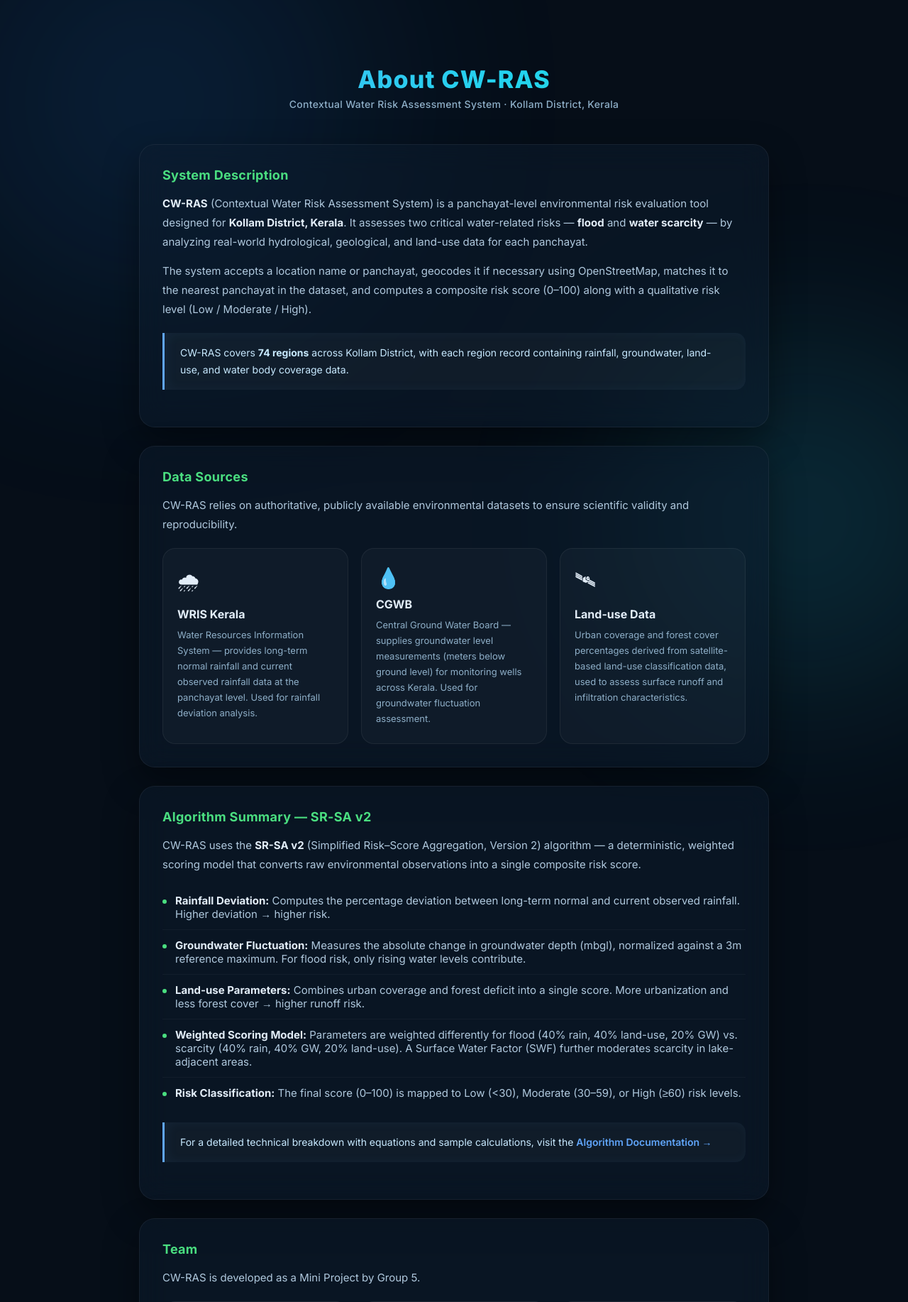
After one commit to hrit-tik/CWRAS, a Flask app: page /about in a window 1280 px wide. The commit adds this page. Shown: the top 1834 px of the page at 71% size. Run offline with Flask 3, Linux system fonts and the light colour scheme.

Commit message:
Add About CW-RAS page, update team roles, rename guide

```diff
--- a/app.py
+++ b/app.py
@@ -256,7 +256,13 @@ def index():
     )
 
 
-# ---------- NEW ROUTE (DOCUMENTATION ONLY) ----------
+# ---------- ABOUT PAGE ----------
+@app.route("/about")
+def about():
+    return render_template("about.html")
+
+
+# ---------- ALGORITHM DOCUMENTATION ----------
 @app.route("/algorithm")
 def algorithm():
     return render_template("algorithm.html")
--- /dev/null
+++ b/templates/about.html
@@ -0,0 +1,591 @@
+<!DOCTYPE html>
+<html lang="en">
+
+<head>
+    <meta charset="UTF-8">
+    <meta name="viewport" content="width=device-width, initial-scale=1.0">
+    <title>About · CW-RAS</title>
+    <meta name="description"
+        content="Learn about the Contextual Water Risk Assessment System — data sources, algorithm, and team.">
+
+    <link rel="preconnect" href="https://fonts.googleapis.com">
+    <link rel="preconnect" href="https://fonts.gstatic.com" crossorigin>
+    <link href="https://fonts.googleapis.com/css2?family=Inter:wght@400;500;600;700;800&display=swap" rel="stylesheet">
+
+    <style>
+        /* ===== RESET & BASE ===== */
+        *,
+        *::before,
+        *::after {
+            box-sizing: border-box;
+            margin: 0;
+            padding: 0;
+        }
+
+        body {
+            font-family: 'Inter', sans-serif;
+            background: #060e18;
+            color: #e2edf8;
+            min-height: 100vh;
+            overflow-x: hidden;
+        }
+
+        /* ===== BACKGROUND BLOBS ===== */
+        body::before,
+        body::after {
+            content: '';
+            position: fixed;
+            border-radius: 50%;
+            filter: blur(130px);
+            opacity: .14;
+            z-index: 0;
+            pointer-events: none;
+        }
+
+        body::before {
+            width: 550px;
+            height: 550px;
+            background: #1e90ff;
+            top: -160px;
+            left: -100px;
+            animation: blobDrift 20s ease-in-out infinite alternate;
+        }
+
+        body::after {
+            width: 480px;
+            height: 480px;
+            background: #22d3ee;
+            bottom: -140px;
+            right: -80px;
+            animation: blobDrift 24s ease-in-out infinite alternate-reverse;
+        }
+
+        @keyframes blobDrift {
+            0% {
+                transform: translate(0, 0) scale(1);
+            }
+
+            50% {
+                transform: translate(50px, 35px) scale(1.1);
+            }
+
+            100% {
+                transform: translate(-35px, 20px) scale(.95);
+            }
+        }
+
+        /* ===== ANIMATIONS ===== */
+        @keyframes fadeInUp {
+            from {
+                opacity: 0;
+                transform: translateY(22px);
+            }
+
+            to {
+                opacity: 1;
+                transform: translateY(0);
+            }
+        }
+
+        @keyframes shimmer {
+            0% {
+                background-position: -200% center;
+            }
+
+            100% {
+                background-position: 200% center;
+            }
+        }
+
+        /* ===== CONTAINER ===== */
+        .container {
+            position: relative;
+            z-index: 1;
+            max-width: 960px;
+            margin: 55px auto;
+            padding: 36px;
+        }
+
+        h1 {
+            text-align: center;
+            font-size: 34px;
+            font-weight: 800;
+            letter-spacing: 1.2px;
+            background: linear-gradient(135deg, #60a5fa, #22d3ee, #4ade80);
+            background-size: 200% auto;
+            -webkit-background-clip: text;
+            -webkit-text-fill-color: transparent;
+            background-clip: text;
+            animation: shimmer 6s linear infinite;
+            margin-bottom: 6px;
+        }
+
+        .subtitle {
+            text-align: center;
+            font-size: 14px;
+            color: #8eafc8;
+            font-weight: 500;
+            margin-bottom: 48px;
+            letter-spacing: .3px;
+        }
+
+        /* ===== CARDS ===== */
+        .card {
+            background: rgba(12, 28, 46, .5);
+            backdrop-filter: blur(20px);
+            -webkit-backdrop-filter: blur(20px);
+            border: 1px solid rgba(255, 255, 255, .06);
+            border-radius: 22px;
+            padding: 32px;
+            margin-bottom: 26px;
+            box-shadow: 0 20px 50px rgba(0, 0, 0, .4);
+            animation: fadeInUp .6s ease both;
+        }
+
+        .card:nth-of-type(1) {
+            animation-delay: 0s;
+        }
+
+        .card:nth-of-type(2) {
+            animation-delay: .06s;
+        }
+
+        .card:nth-of-type(3) {
+            animation-delay: .12s;
+        }
+
+        .card:nth-of-type(4) {
+            animation-delay: .18s;
+        }
+
+        h2 {
+            color: #4ade80;
+            font-size: 18px;
+            font-weight: 700;
+            margin-bottom: 16px;
+            letter-spacing: .3px;
+        }
+
+        p {
+            font-size: 15px;
+            line-height: 1.8;
+            color: #b0c9de;
+        }
+
+        p strong {
+            color: #e2edf8;
+        }
+
+        /* ===== HIGHLIGHT BLOCKS ===== */
+        .highlight {
+            margin: 20px 0;
+            padding: 16px 22px;
+            background: rgba(255, 255, 255, .03);
+            border-left: 3px solid #60a5fa;
+            border-radius: 0 14px 14px 0;
+            font-size: 14px;
+            color: #c7e9ff;
+            line-height: 1.7;
+            box-shadow: inset 4px 0 16px rgba(96, 165, 250, .06);
+        }
+
+        /* ===== DATA SOURCE GRID ===== */
+        .source-grid {
+            display: grid;
+            grid-template-columns: repeat(auto-fit, minmax(260px, 1fr));
+            gap: 18px;
+            margin-top: 20px;
+        }
+
+        .source-box {
+            background: rgba(255, 255, 255, .03);
+            border: 1px solid rgba(255, 255, 255, .06);
+            padding: 24px 20px;
+            border-radius: 18px;
+            transition: transform .25s ease, box-shadow .25s ease, border-color .25s ease;
+        }
+
+        .source-box:hover {
+            transform: translateY(-4px);
+            box-shadow: 0 14px 30px rgba(0, 0, 0, .35);
+            border-color: rgba(255, 255, 255, .12);
+        }
+
+        .source-box .source-icon {
+            font-size: 28px;
+            margin-bottom: 10px;
+        }
+
+        .source-box h3 {
+            color: #e2edf8;
+            font-size: 16px;
+            font-weight: 700;
+            margin-bottom: 8px;
+        }
+
+        .source-box p {
+            font-size: 13px;
+            line-height: 1.7;
+            color: #8eafc8;
+        }
+
+        /* ===== ALGORITHM SUMMARY ===== */
+        .algo-points {
+            list-style: none;
+            padding: 0;
+            margin-top: 16px;
+        }
+
+        .algo-points li {
+            padding: 12px 0;
+            border-bottom: 1px solid rgba(255, 255, 255, .04);
+            font-size: 15px;
+            color: #b0c9de;
+            display: flex;
+            align-items: flex-start;
+            gap: 12px;
+        }
+
+        .algo-points li:last-child {
+            border-bottom: none;
+        }
+
+        .algo-dot {
+            width: 6px;
+            height: 6px;
+            border-radius: 50%;
+            background: #4ade80;
+            flex-shrink: 0;
+            margin-top: 8px;
+        }
+
+        .algo-points li strong {
+            color: #e2edf8;
+        }
+
+        /* ===== TEAM GRID ===== */
+        .team-grid {
+            display: grid;
+            grid-template-columns: repeat(auto-fit, minmax(200px, 1fr));
+            gap: 18px;
+            margin-top: 20px;
+        }
+
+        .team-card {
+            background: rgba(255, 255, 255, .03);
+            border: 1px solid rgba(255, 255, 255, .06);
+            padding: 26px 20px;
+            border-radius: 18px;
+            text-align: center;
+            transition: transform .25s ease, box-shadow .25s ease, border-color .25s ease;
+        }
+
+        .team-card:hover {
+            transform: translateY(-4px);
+            box-shadow: 0 14px 30px rgba(0, 0, 0, .35);
+            border-color: rgba(255, 255, 255, .12);
+        }
+
+        .team-avatar {
+            width: 56px;
+            height: 56px;
+            border-radius: 50%;
+            margin: 0 auto 14px;
+            display: flex;
+            align-items: center;
+            justify-content: center;
+            font-size: 22px;
+            font-weight: 800;
+            color: #fff;
+        }
+
+        .avatar-1 {
+            background: linear-gradient(135deg, #2563eb, #0ea5e9);
+        }
+
+        .avatar-2 {
+            background: linear-gradient(135deg, #22c55e, #14b8a6);
+        }
+
+        .avatar-3 {
+            background: linear-gradient(135deg, #a855f7, #6366f1);
+        }
+
+        .avatar-4 {
+            background: linear-gradient(135deg, #f59e0b, #ef4444);
+        }
+
+        .team-card h3 {
+            color: #e2edf8;
+            font-size: 15px;
+            font-weight: 700;
+            margin-bottom: 4px;
+        }
+
+        .team-card .team-prn {
+            font-size: 12px;
+            color: #5a7a94;
+            font-weight: 500;
+            margin-bottom: 10px;
+        }
+
+        .team-card .team-role {
+            font-size: 13px;
+            color: #8eafc8;
+            font-weight: 500;
+            line-height: 1.5;
+        }
+
+        /* ===== GUIDE SECTION ===== */
+        .guide-box {
+            margin-top: 16px;
+            padding: 20px 24px;
+            background: rgba(255, 255, 255, .025);
+            border: 1px solid rgba(255, 255, 255, .06);
+            border-radius: 16px;
+        }
+
+        .guide-box h3 {
+            color: #e2edf8;
+            font-size: 14px;
+            font-weight: 700;
+            margin-bottom: 6px;
+        }
+
+        .guide-box p {
+            font-size: 13px;
+            color: #8eafc8;
+            line-height: 1.7;
+        }
+
+        /* ===== BACK LINK ===== */
+        .back {
+            text-align: center;
+            margin-top: 44px;
+            animation: fadeInUp .6s ease .3s both;
+        }
+
+        .back a {
+            color: #60a5fa;
+            text-decoration: none;
+            font-weight: 600;
+            font-size: 14px;
+            padding: 12px 28px;
+            border-radius: 18px;
+            border: 1px solid rgba(96, 165, 250, .2);
+            background: rgba(96, 165, 250, .06);
+            transition: all .3s ease;
+            display: inline-block;
+        }
+
+        .back a:hover {
+            background: rgba(96, 165, 250, .12);
+            border-color: rgba(96, 165, 250, .4);
+            transform: translateX(-4px);
+            box-shadow: 0 6px 20px rgba(96, 165, 250, .12);
+        }
+
+        /* ===== RESPONSIVE ===== */
+        @media (max-width: 768px) {
+            .container {
+                margin: 30px auto;
+                padding: 18px;
+            }
+
+            h1 {
+                font-size: 26px;
+            }
+
+            .card {
+                padding: 24px 20px;
+            }
+
+            .team-grid {
+                grid-template-columns: repeat(2, 1fr);
+            }
+
+            .source-grid {
+                grid-template-columns: 1fr;
+            }
+        }
+
+        @media (max-width: 480px) {
+            .team-grid {
+                grid-template-columns: 1fr;
+            }
+        }
+    </style>
+</head>
+
+<body>
+
+    <div class="container">
+
+        <h1>About CW-RAS</h1>
+        <div class="subtitle">Contextual Water Risk Assessment System · Kollam District, Kerala</div>
+
+        <!-- SYSTEM DESCRIPTION -->
+        <div class="card">
+            <h2>System Description</h2>
+            <p>
+                <strong>CW-RAS</strong> (Contextual Water Risk Assessment System) is a panchayat-level
+                environmental risk evaluation tool designed for <strong>Kollam District, Kerala</strong>.
+                It assesses two critical water-related risks — <strong>flood</strong> and
+                <strong>water scarcity</strong> — by analyzing real-world hydrological, geological,
+                and land-use data for each panchayat.
+            </p>
+            <p style="margin-top:14px;">
+                The system accepts a location name or panchayat, geocodes it if necessary using
+                OpenStreetMap, matches it to the nearest panchayat in the dataset, and computes
+                a composite risk score (0–100) along with a qualitative risk level
+                (Low / Moderate / High).
+            </p>
+            <div class="highlight">
+                CW-RAS covers <strong>74 regions</strong> across Kollam District,
+                with each region record containing rainfall, groundwater,
+                land-use, and water body coverage data.
+            </div>
+        </div>
+
+        <!-- DATA SOURCES -->
+        <div class="card">
+            <h2>Data Sources</h2>
+            <p>
+                CW-RAS relies on authoritative, publicly available environmental datasets
+                to ensure scientific validity and reproducibility.
+            </p>
+            <div class="source-grid">
+                <div class="source-box">
+                    <div class="source-icon">🌧</div>
+                    <h3>WRIS Kerala</h3>
+                    <p>
+                        Water Resources Information System — provides long-term normal rainfall
+                        and current observed rainfall data at the panchayat level.
+                        Used for rainfall deviation analysis.
+                    </p>
+                </div>
+                <div class="source-box">
+                    <div class="source-icon">💧</div>
+                    <h3>CGWB</h3>
+                    <p>
+                        Central Ground Water Board — supplies groundwater level measurements
+                        (meters below ground level) for monitoring wells across Kerala.
+                        Used for groundwater fluctuation assessment.
+                    </p>
+                </div>
+                <div class="source-box">
+                    <div class="source-icon">🛰</div>
+                    <h3>Land-use Data</h3>
+                    <p>
+                        Urban coverage and forest cover percentages derived from
+                        satellite-based land-use classification data, used to assess
+                        surface runoff and infiltration characteristics.
+                    </p>
+                </div>
+            </div>
+        </div>
+
+        <!-- ALGORITHM SUMMARY -->
+        <div class="card">
+            <h2>Algorithm Summary — SR-SA v2</h2>
+            <p>
+                CW-RAS uses the <strong>SR-SA v2</strong> (Simplified Risk–Score Aggregation, Version 2)
+                algorithm — a deterministic, weighted scoring model that converts raw environmental
+                observations into a single composite risk score.
+            </p>
+            <ul class="algo-points">
+                <li>
+                    <span class="algo-dot"></span>
+                    <div>
+                        <strong>Rainfall Deviation:</strong> Computes the percentage deviation between
+                        long-term normal and current observed rainfall. Higher deviation → higher risk.
+                    </div>
+                </li>
+                <li>
+                    <span class="algo-dot"></span>
+                    <div>
+                        <strong>Groundwater Fluctuation:</strong> Measures the absolute change in
+                        groundwater depth (mbgl), normalized against a 3m reference maximum.
+                        For flood risk, only rising water levels contribute.
+                    </div>
+                </li>
+                <li>
+                    <span class="algo-dot"></span>
+                    <div>
+                        <strong>Land-use Parameters:</strong> Combines urban coverage and forest deficit
+                        into a single score. More urbanization and less forest cover → higher runoff risk.
+                    </div>
+                </li>
+                <li>
+                    <span class="algo-dot"></span>
+                    <div>
+                        <strong>Weighted Scoring Model:</strong> Parameters are weighted differently
+                        for flood (40% rain, 40% land-use, 20% GW) vs. scarcity
+                        (40% rain, 40% GW, 20% land-use). A Surface Water Factor (SWF) further
+                        moderates scarcity in lake-adjacent areas.
+                    </div>
+                </li>
+                <li>
+                    <span class="algo-dot"></span>
+                    <div>
+                        <strong>Risk Classification:</strong> The final score (0–100) is mapped to
+                        Low (&lt;30), Moderate (30–59), or High (≥60) risk levels.
+                    </div>
+                </li>
+            </ul>
+            <div class="highlight">
+                For a detailed technical breakdown with equations and sample calculations,
+                visit the <a href="/algorithm" style="color:#60a5fa; text-decoration:none; font-weight:600;">Algorithm
+                    Documentation →</a>
+            </div>
+        </div>
+
+        <!-- TEAM -->
+        <div class="card">
+            <h2>Team</h2>
+            <p>CW-RAS is developed as a Mini Project by Group 5.</p>
+            <div class="team-grid">
+                <div class="team-card">
+                    <div class="team-avatar avatar-1">HK</div>
+                    <h3>Hritik Krishna</h3>
+                    <div class="team-prn">PRN23CS071</div>
+                    <div class="team-role">Flask &amp; Backend Integration· About System Page</div>
+                </div>
+                <div class="team-card">
+                    <div class="team-avatar avatar-2">NM</div>
+                    <h3>Nandu M V</h3>
+                    <div class="team-prn">PRN23CS099</div>
+                    <div class="team-role">SWF · Flood &amp; Drought Risk Calculation · Result Page</div>
+                </div>
+                <div class="team-card">
+                    <div class="team-avatar avatar-3">SS</div>
+                    <h3>Sruthi S</h3>
+                    <div class="team-prn">PRN23CS121</div>
+                    <div class="team-role">OSM API Geocoding &amp; Location Fetch · Algorithm Page</div>
+                </div>
+                <div class="team-card">
+                    <div class="team-avatar avatar-4">IJ</div>
+                    <h3>Ivan John Benny</h3>
+                    <div class="team-prn">PRN23CS074</div>
+                    <div class="team-role">Rainfall Deviation · Groundwater Score · Land-use · Landing Page</div>
+                </div>
+            </div>
+
+            <div class="guide-box">
+                <h3>Under the guidance of</h3>
+                <p>
+                    <strong>Siji Mol K</strong> · Assistant Professor<br>
+                    Department of Computer Science &amp; Engineering<br>
+                    College of Engineering, Perumon
+                </p>
+            </div>
+        </div>
+
+        <div class="back">
+            <a href="/">← Back to Risk Assessment</a>
+        </div>
+
+    </div>
+</body>
+
+</html>
```
Also changed, not shown: landuse_updater.py (+14 -5 lines), templates/index.html (+42 -15 lines), test_output.txt (deleted, +0 -49 lines), Secondary Files/CW_RAS.py (renamed from CW_RAS.py), Secondary Files/CW_RAS_master_dataset_updated.csv (renamed from CW_RAS_master_dataset_updated.csv), Secondary Files/CW_RAS_output_results.csv (renamed from CW_RAS_output_results.csv), Secondary Files/test_scoring.py (renamed from test_scoring.py), 1 other file.
